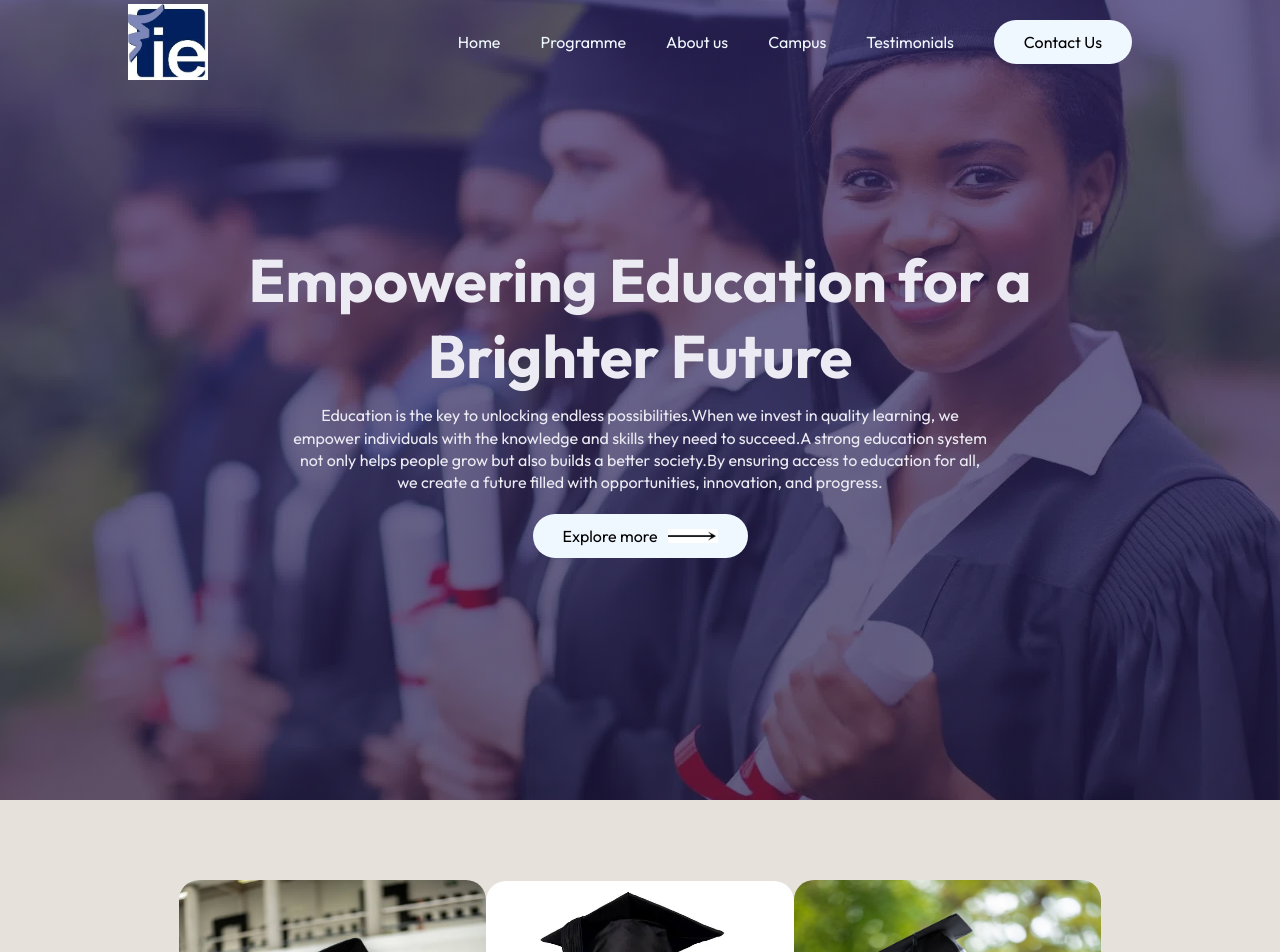
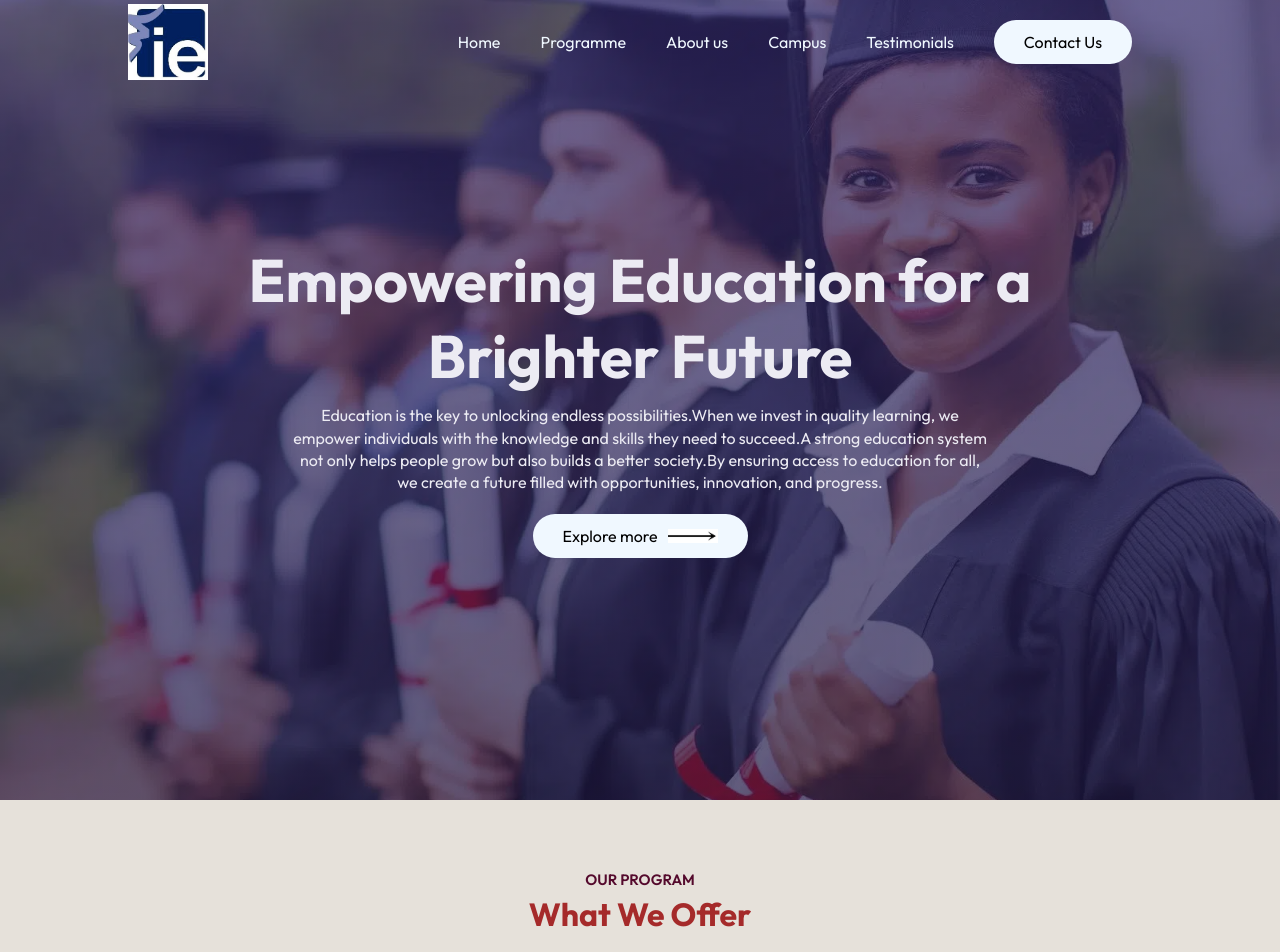
Before and after one commit to Yoshani99/IE-University-Web-Application, a React (Vite) app: page / in a window 1280 px wide. Shown: the top 952 px of the page. Built offline with nearby package versions, Linux system fonts and the light colour scheme.

Commit message:
Finished Title

```diff
--- a/src/App.jsx
+++ b/src/App.jsx
@@ -2,6 +2,7 @@
 import Navbar from "./Components/Navbar/Navbar";
 import Hero from "./Components/Hero/Hero";
 import Programme from "./Components/Programme/Programme";
+import Title from "./Components/Title/Title"
 
 const App = () => {
   return(
@@ -9,7 +10,9 @@
       <Navbar/>
       <Hero/>
 
+
       <div className="container">
+        <Title subTitle = "Our Program" title="What We Offer"/>
         <Programme/>
       </div>
 
--- /dev/null
+++ b/src/Components/Title/Title.css
@@ -0,0 +1,15 @@
+.title{
+    text-align: center;
+    color: rgb(84, 9, 44);
+    font-size: 15px;
+    font-weight: 600;
+    text-transform: uppercase;
+    margin: 70px 0 30px;
+}
+
+.title h2{
+    font-size: 32px;
+    color: brown;
+    margin-top: 5px;
+    text-transform: none;
+}
--- /dev/null
+++ b/src/Components/Title/Title.jsx
@@ -0,0 +1,13 @@
+import React from "react";
+import "./Title.css"
+
+const Title = ({subTitle , title}) => {
+  return(
+    <div className="title">
+      <p>  {subTitle} </p>
+      <h2> {title} </h2>
+    </div>
+  )
+}
+
+export default Title;
```
